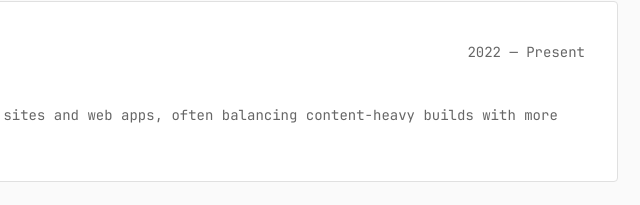
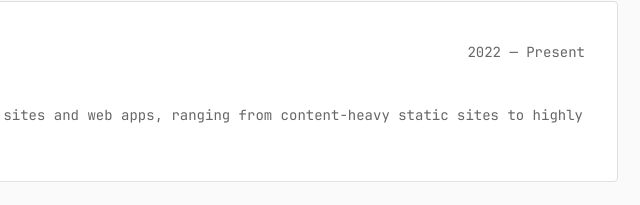
Before and after one commit to JonasPalms/palmo, an Astro site: page / in a window 1280 px wide. Shown: the part 595-800 px from the top of the page, 518-1158 px from the left. Built offline with nearby package versions, Linux system fonts and the light colour scheme; Astro itself is replaced by a stand-in of ours.

Commit message:
some more

```diff
--- a/src/pages/index.astro
+++ b/src/pages/index.astro
@@ -47,8 +47,8 @@ const featuredProjects = projects
       </div>
       <p class="work-role">Frontend Developer</p>
       <p class="work-description">
-        At Apply, I work across a mix of product sites and web apps, often balancing content-heavy
-        builds with more interactive, app-like experiences.
+        At Apply, I work across a mix of product sites and web apps, ranging from content-heavy
+        static sites to highly interactive, app-like experiences.
       </p>
     </div>
   </section>
```
